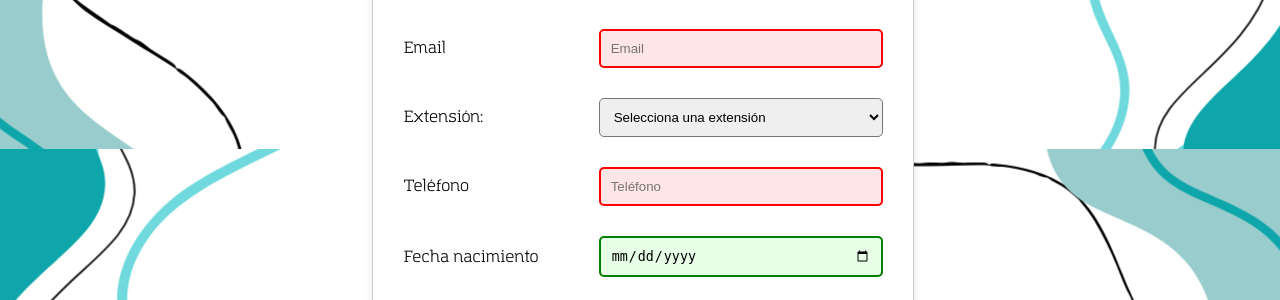
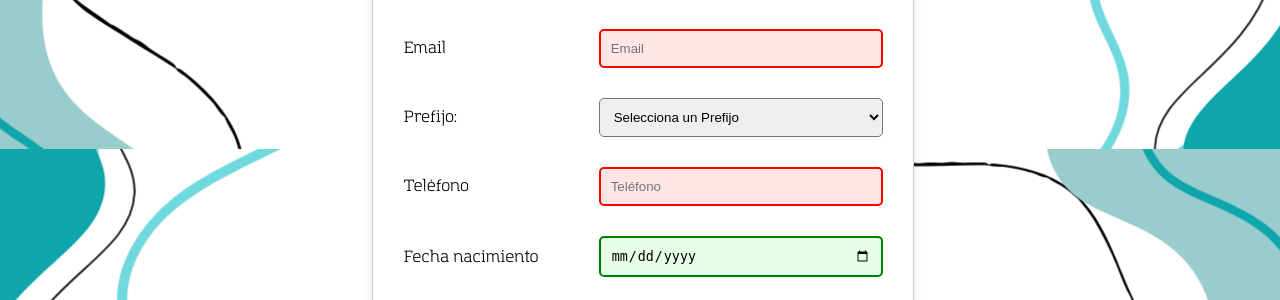
Before and after one commit to DanielGodoyDAW/Proyecto-FCT, a PHP site: page /Proyecto-FCT/Codigo/registro.php in a window 1280 px wide. Shown: the part 651-951 px from the top of the page. Run offline with PHP 8.4, Linux system fonts and the light colour scheme.

Commit message:
corregido nombre de los prefijos

```diff
--- a/Codigo/registro.php
+++ b/Codigo/registro.php
@@ -58,9 +58,9 @@ $errores = $_SESSION['errores'] ?? [];
                     </td>
                 </tr>
                 <tr>
-                    <td><label for="extension">Extensión:</label></td>
+                    <td><label for="extension">Prefijo:</label></td>
                     <td><select id="extension" name="extension" required>
-                            <option value="" selected disabled>Selecciona una extensión</option>
+                            <option value="" selected disabled>Selecciona un Prefijo</option>
                             <option value="+34">+34 (España)</option>
                             <option value="+1">+1 (EE.UU.)</option>
                             <option value="+44">+44 (Reino Unido)</option>
--- a/Codigo/validaciones/editarPerfil/form_Edit_Perfil.php
+++ b/Codigo/validaciones/editarPerfil/form_Edit_Perfil.php
@@ -97,7 +97,7 @@ $extensiones = [
                 <td><input type="email" id="c1" name="email" value="<?php echo htmlspecialchars($pacientes['email']); ?>" ></td>
             </tr>
             <tr>
-                <td><label for="extension">Extensión:</label></td>
+                <td><label for="extension">Prefijo:</label></td>
                 <td>
                     <select id="extension" name="extension" >
                         <?php foreach ($extensiones as $codigo => $pais) { ?>
```
